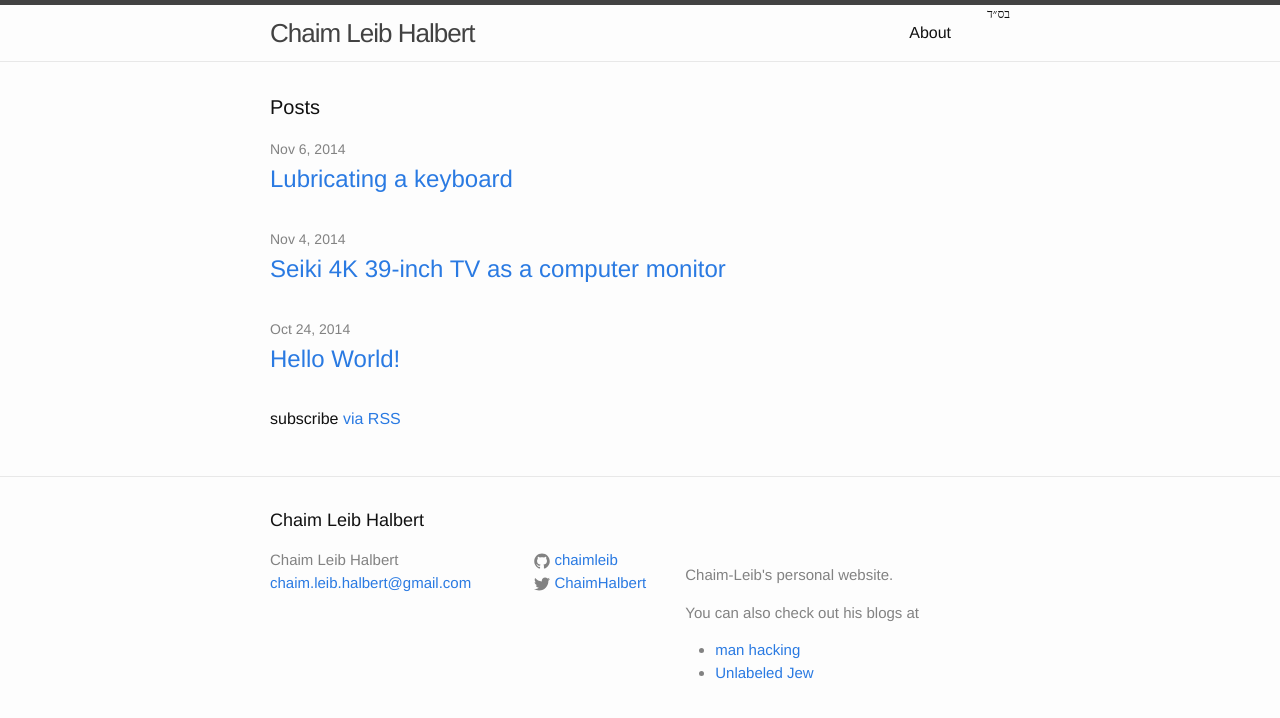
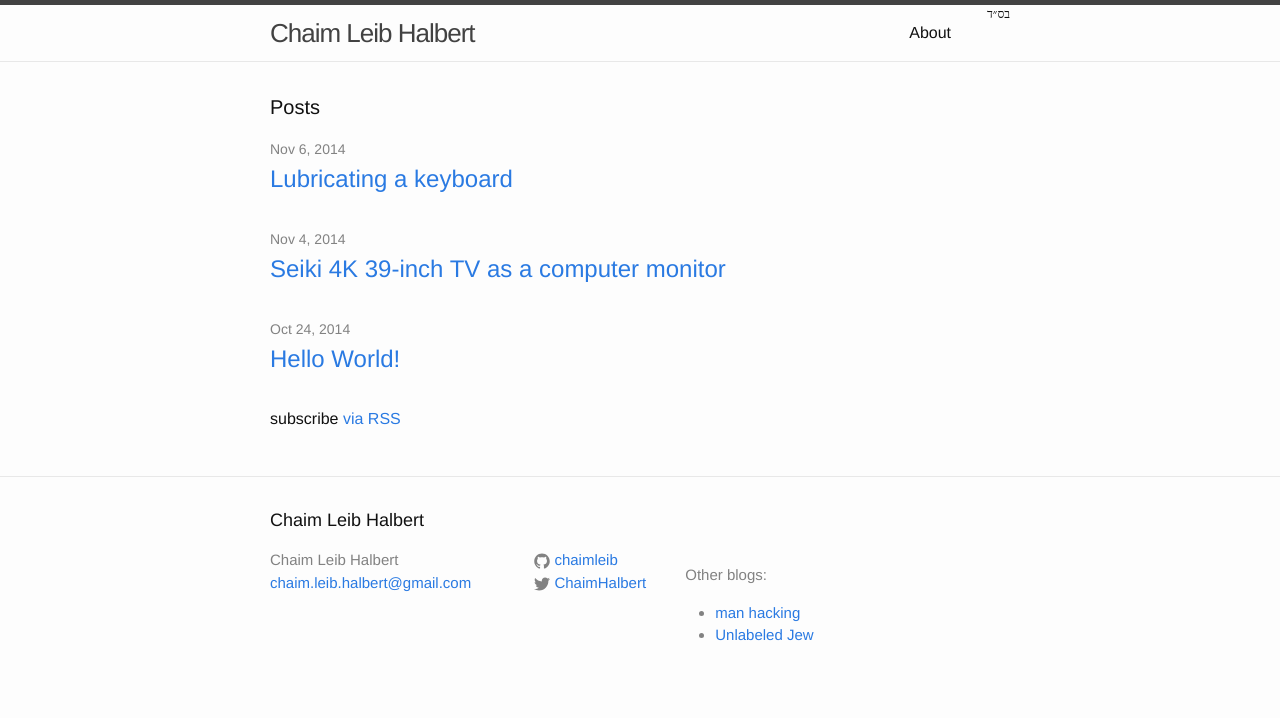
Before and after one commit to chaimleib/chaimleib.github.io, a Jekyll site: the page built from index.html, in a window 1280 px wide. Shown: the top 718 px of the page. Built offline with Jekyll 4.4.1, drawn with Linux system fonts in a browser that asks for light colours.

Commit message:
simplify site description

```diff
--- a/_config.yml
+++ b/_config.yml
@@ -2,13 +2,11 @@
 title: Chaim Leib Halbert
 email: chaim.leib.halbert@gmail.com
 description: > # this means to ignore newlines until "baseurl:"
-  <p>Chaim-Leib's personal website.</p>
-
-  <p>You can also check out his blogs at</p>
+  <p>Other blogs:</p>
   <ul>
       <li><a href='https://manhacking.blogspot.com/'>man hacking</a></li>
       <li><a href='https://unlabeledjew.blogspot.com/'>Unlabeled Jew</a></li>
-     </ul>
+  </ul>
 baseurl: "" # the subpath of your site, e.g. /blog/
 url: "https://chaimleib.github.io" # the base hostname & protocol for your site
 twitter_username: ChaimHalbert
```
